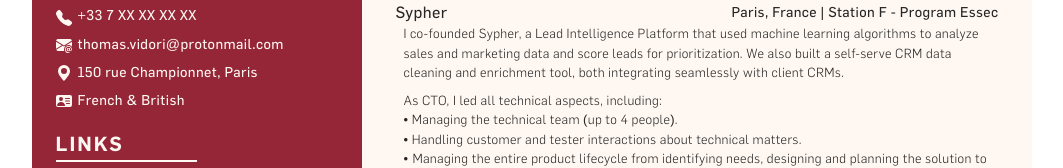
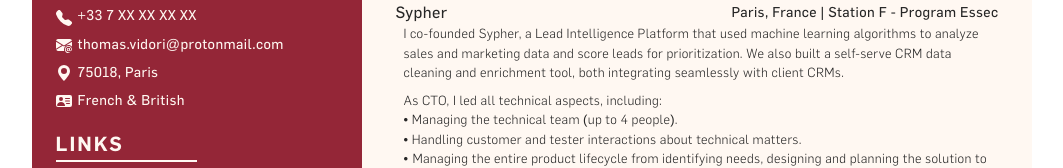
Before and after one commit to TVidori/personnal_website, a React (Create React App) app: page / in a window 1280 px wide. Shown: the part 257-425 px from the top of the page, without its empty margins (108-1171 px from the left). Built offline with nearby package versions, Linux system fonts and the light colour scheme.

Commit message:
Finish deploying https

```diff
--- a/src/pages/cv_page/Home.tsx
+++ b/src/pages/cv_page/Home.tsx
@@ -21,6 +21,7 @@ export function Home() {
   const contactIconStyle = "mt-[3px] mr-[6px] ";
 
   const lightenJobDescription = true
+  const onlineVersion = true
 
   return (
     <div className="
@@ -49,13 +50,17 @@ export function Home() {
           <LeftTitleBlock text={"CONTACT"}/>
           <LeftContentBlock>
             <div className={contactDivStyle}>
-              {PhoneFillIcon(`${contactIconStyle} mt-[5px]`)} +33 7 XX XX XX XX
+              {PhoneFillIcon(`${contactIconStyle} mt-[5px]`)} {
+              (onlineVersion) ? "+33 7 XX XX XX XX" : "+ 33 7 80 26 06 82"
+              }
             </div>
             <div className={contactDivStyle}>
               {EnvelopeAtFillIcon(contactIconStyle)} thomas.vidori@protonmail.com
             </div>
             <div className={contactDivStyle}>
-              {GeoAltFillIcon(contactIconStyle)} 150 rue Championnet, Paris
+              {GeoAltFillIcon(contactIconStyle)} {
+              (onlineVersion) ? "75018, Paris" : "150 rue Championnet, Paris"
+            }
             </div>
             <div className={contactDivStyle}>
               {PersonVcardFillIcon(contactIconStyle)} French & British
```
